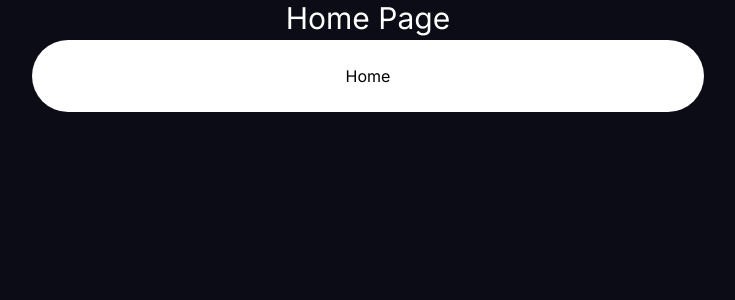
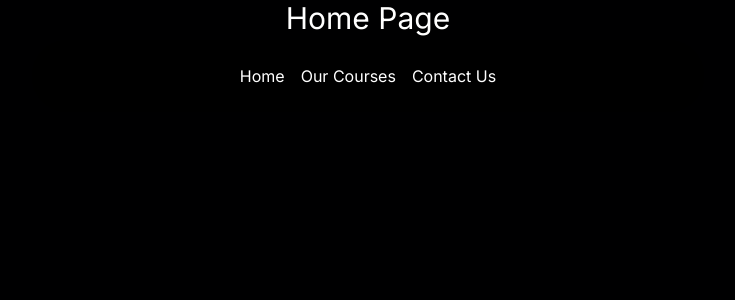
Before and after one commit to Tushar-Project-Space/music-courses-nextjs-, a Next.js app: page / in a window 1280 px wide. Shown: the top 300 px of the page, without its empty margins (272-1007 px from the left). Built offline with nearby package versions, Linux system fonts and the light colour scheme.

Commit message:
mid-level commit

```diff
--- a/src/app/layout.tsx
+++ b/src/app/layout.tsx
@@ -16,9 +16,11 @@ export default function RootLayout({
   children: React.ReactNode;
 }>) {
   return (
-    <html lang="en">
+    <html lang="en" className="dark">
       <body className={inter.className}>
+        <div className="relative w-full flex items-center justify-center">
         <Navbar />
+        </div>
         {children}
         </body>
     </html>
--- a/src/app/page.tsx
+++ b/src/app/page.tsx
@@ -2,6 +2,8 @@
 
 export default function Home() {
   return (
-    <h1 className="text-3xl text-center">Home Page</h1>
+    <main className="min-h-screen bg-black/[0.96] antialiased bg-grid-white/[0.02]">
+      <h1 className="text-3xl text-center">Home Page</h1>
+    </main>
   );
 }
--- a/src/components/Navbar.tsx
+++ b/src/components/Navbar.tsx
@@ -9,8 +9,24 @@ function Navbar({ className }: { className?: string }) {
   return (
     <div  className={cn("fixed top-10 inset-x-0 max-w-2xl mx-auto z-50", className)}>
      <Menu setActive={setActive}>
-      <Link href={"#"}>
+      <Link href={"/"}>
         <MenuItem setActive={setActive} active={active} item="Home">
+
+        </MenuItem>
+      </Link>
+
+      <MenuItem setActive={setActive} active={active} item="Our Courses">
+      <div className="flex flex-col space-y-4 test-sm">
+      <HoveredLink href="/courses">All Courses</HoveredLink>
+      <HoveredLink href="/courses">Basic Music Theory</HoveredLink>
+      <HoveredLink href="/courses">Advance Composition</HoveredLink>
+      <HoveredLink href="/courses">SongWritting</HoveredLink>
+      <HoveredLink href="/courses">Music Production</HoveredLink>
+      </div>
+      </MenuItem>
+
+      <Link href={"/contact"}>
+        <MenuItem setActive={setActive} active={active} item="Contact Us">
 
         </MenuItem>
       </Link>
--- a/src/components/ui/navbar-menu.tsx
+++ b/src/components/ui/navbar-menu.tsx
@@ -38,7 +38,7 @@ export const MenuItem = ({
           animate={{ opacity: 1, scale: 1, y: 0 }}
           transition={transition}
         >
-          {active === item && (
+          {active === item && children && (
             <div className="absolute top-[calc(100%_+_1.2rem)] left-1/2 transform -translate-x-1/2 pt-4">
               <motion.div
                 transition={transition}
--- a/tailwind.config.ts
+++ b/tailwind.config.ts
@@ -6,6 +6,7 @@ const config: Config = {
     "./src/components/**/*.{js,ts,jsx,tsx,mdx}",
     "./src/app/**/*.{js,ts,jsx,tsx,mdx}",
   ],
+  darkMode : 'class',
   theme: {
     extend: {
       backgroundImage: {
```
